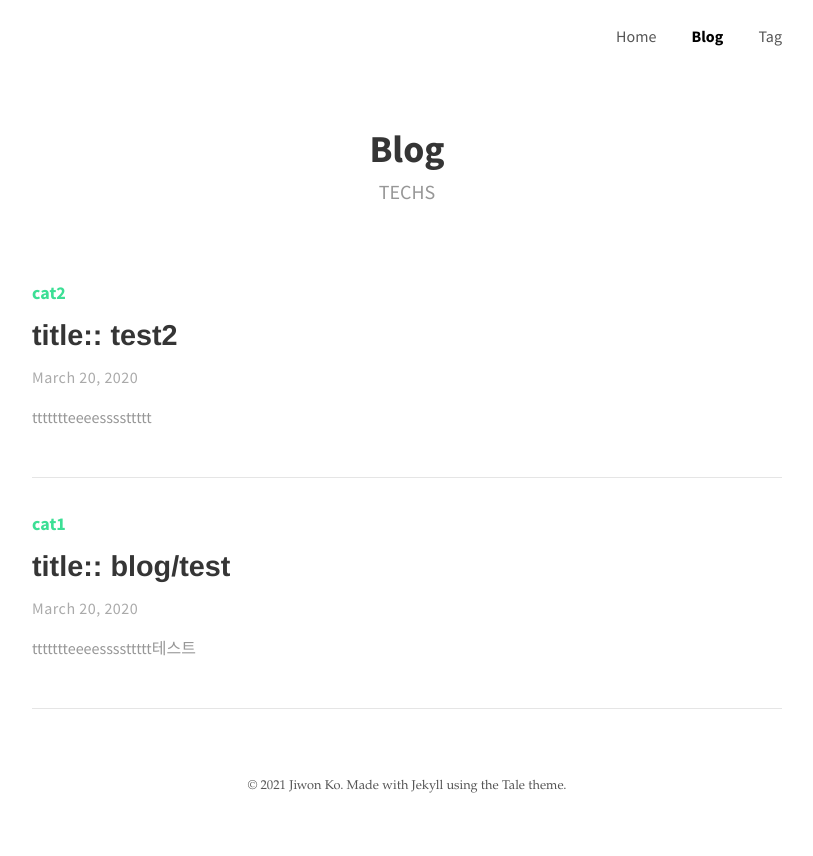
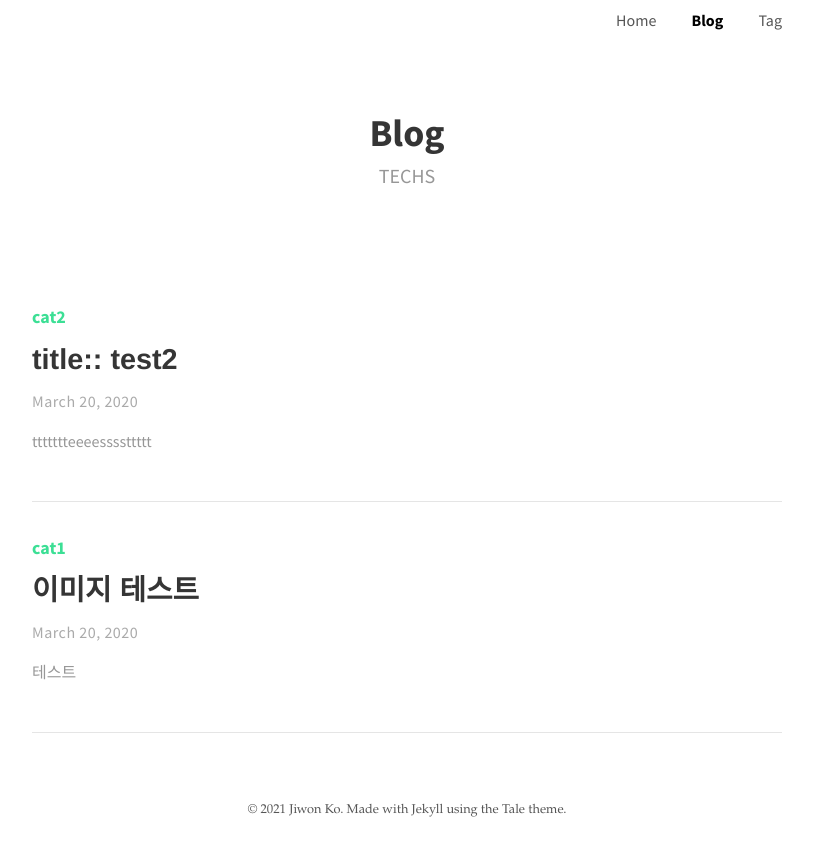
Before and after one commit to Gxone/Gxone.github.io, a Jekyll site: the page built from blog/index.html, in a window 1280 px wide. Shown: the top 856 px of the page, without its empty margins (233-1046 px from the left). Built offline with Jekyll 4.4.1, drawn with Linux system fonts in a browser that asks for light colours; some web fonts are replaced.

Commit message:
Jekyll 테마 커스터마이징

```diff
--- a/_config.yml
+++ b/_config.yml
@@ -1,5 +1,5 @@
 # Site settings
-title:          Tale
+title:          Gxone
 description:    "Minimal Jekyll theme for storytellers"
 baseurl:        ""
 url:            "https://gxone.github.io"
--- a/_includes/page-header.html
+++ /dev/null
@@ -1,8 +0,0 @@
-<div class="blog-header loading-animation">
-    <div class="blog-header-title">
-        {{ page.blog-title }}
-    </div>
-    <div class="blog-header-des">
-        {{ page.description }}
-    </div>
-</div>
--- /dev/null
+++ b/_includes/post-info.html
@@ -0,0 +1,7 @@
+<div class="post-info loading-animation">
+    <div class="catalogue-tag">{{ page.category }}</div>
+    <h1 class="post-title">{{ page.title }}</h1>
+    {% if page.date %}
+      <span>on&ensp;</span><time class="catalogue-time" datetime="{{ page.date }}">{{ page.date | date: "%B %d, %Y" }}</time>
+    {% endif %}
+</div>
--- /dev/null
+++ b/_includes/post-list-header.html
@@ -0,0 +1,8 @@
+<div class="blog-list-header loading-animation">
+    <div class="blog-list-header-title">
+        {{ page.blog-title }}
+    </div>
+    <div class="blog-list-header-des">
+        {{ page.description }}
+    </div>
+</div>
--- a/_layouts/default.html
+++ b/_layouts/default.html
@@ -4,9 +4,10 @@
   <body>
     {% include navigation.html %}
     {% if page.blog-title %}
-      {% include page-header.html %}
+      {% include post-list-header.html %}
     {% endif %}
-    {% include header-img.html %}
+    {% include post-info.html %}
+    {% include post-header-img.html %}
     <main>
       {{ content }}
     </main>
--- a/_sass/tale/_layout.scss
+++ b/_sass/tale/_layout.scss
@@ -6,7 +6,7 @@
 
 main,
 footer,
-.nav-container {
+.nav-container:not(.post-header) {
   display: block;
   margin: 0 auto;
   max-width: 750px;
--- a/_sass/tale/_post.scss
+++ b/_sass/tale/_post.scss
@@ -1,5 +1,5 @@
 // post header
-.blog-header {
+.blog-list-header {
   max-width: 750px;
   width: 80%;
   margin: 40px auto;
@@ -45,10 +45,11 @@
   }
 
   &-info {
-    margin: 0 0 80px 0;
+    margin: 40px 0 80px 0;
     color: $default-tint;
     font-family: $serif-secondary;
     letter-spacing: 0.5px;
+    text-align: center;
 
     span {
       font-style: italic;
--- a/blog/test/index.md
+++ b/blog/test/index.md
@@ -1,15 +1,15 @@
 ---
 layout: post
-title:  "title:: blog/test"
-subtitle: "올 한 해 디자이너로서 나의 활동들"
+title:  "이미지 테스트"
+subtitle: ""
 type: "Year in Review"
 blog: true
 text: true
-author: "Jihye Leee"
+author: ""
 post-header: true
-header-img: "img/header.jpg"
+header-img: "img/header.jpeg"
 order: 8
 category: "cat1"
 date: "2020-03-20"
 ---
-ttttttteeeessssttttt테스트
+테스트
```
Also changed, not shown: _layouts/post.html (+0 -7 lines), _includes/post-header-img.html (renamed from _includes/header-img.html).
